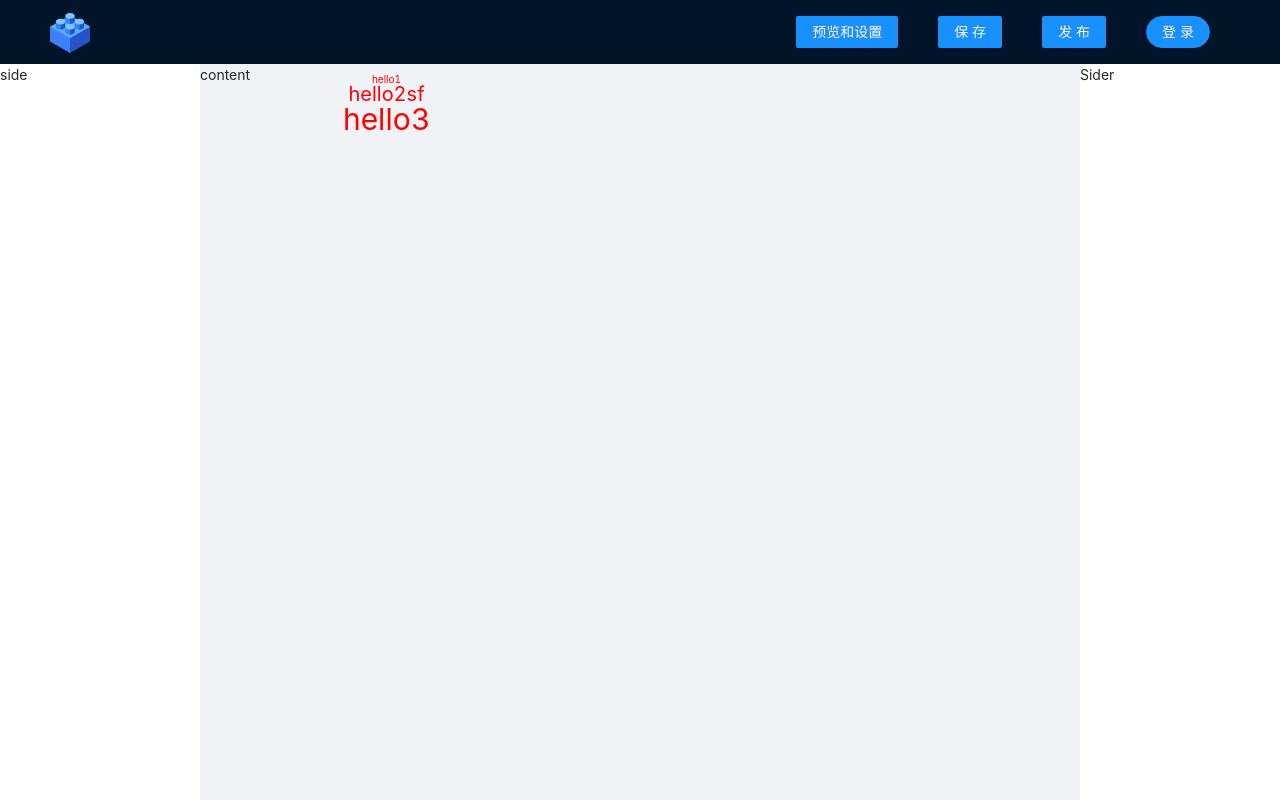
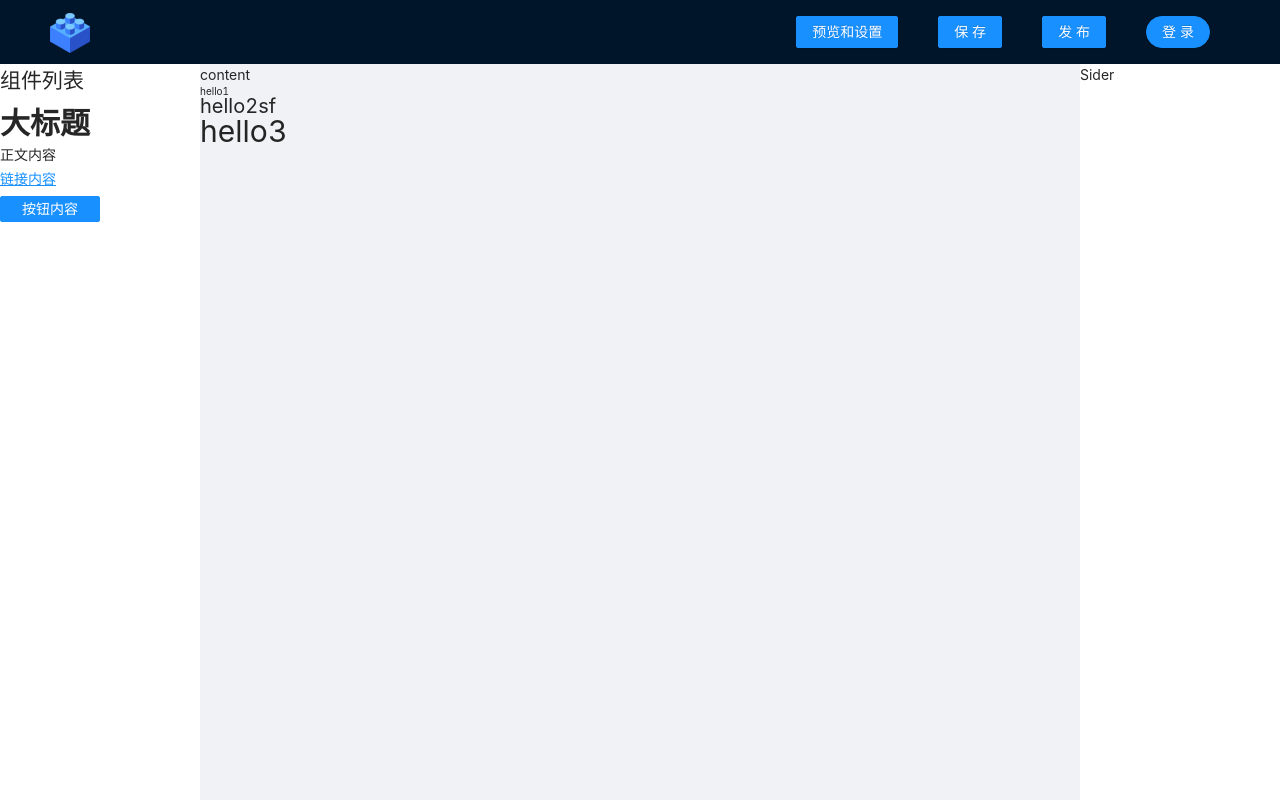
Before and after one commit to power17/poster-web, a Vue app: page /editor/1 in a window 1280 px wide. Built offline with nearby package versions, Linux system fonts and the light colour scheme.

Commit message:
feat：componentList组件开发

```diff
--- a/components.d.ts
+++ b/components.d.ts
@@ -20,6 +20,7 @@ declare module '@vue/runtime-core' {
     AMenu: typeof import('ant-design-vue/es')['Menu']
     AMenuItem: typeof import('ant-design-vue/es')['MenuItem']
     ARow: typeof import('ant-design-vue/es')['Row']
+    ComponentList: typeof import('./src/components/ComponentList/index.vue')['default']
     PText: typeof import('./src/components/PText/index.vue')['default']
     RouterLink: typeof import('vue-router')['RouterLink']
     RouterView: typeof import('vue-router')['RouterView']
--- /dev/null
+++ b/src/components/ComponentList/index.vue
@@ -0,0 +1,16 @@
+<template>
+    <div class="component-list" v-for="(val, index) in props.list" :key="index">
+        <PText v-bind="val"></PText>
+    </div>
+</template>
+<script setup lang="ts">
+import { defineProps } from 'vue'
+import PText from '../PText/index.vue'
+
+const props = defineProps<{ list: Object[] }>()
+</script>
+<style scoped lang="scss">
+.component-list {
+    margin-bottom: 10px;
+}
+</style>
--- a/src/components/PText/index.vue
+++ b/src/components/PText/index.vue
@@ -1,6 +1,5 @@
 <template>
-    <div class="p-text-component" :style="styleSheet">{{ props.text }}</div>
-    <div></div>
+    <div class="p-text-component" :style="styleSheet" @click="handleClick">{{ props.text }}</div>
 </template>
 <script setup lang="ts">
 import { defineProps, StyleValue } from 'vue'
@@ -18,7 +17,31 @@ const props = defineProps<{
     text?: string
     top?: string
     fontSize?: string
+    url?: string
+    actionType?: string
+    color?: String
+    backgroundColor?: String
+    borderWidth?: String
+    borderColor?: String
+    borderStyle?: String
+    borderRadius?: String
+    paddingLeft?: String
+    paddingRight?: String
+    paddingTop?: String
+    paddingBottom?: String
+    width?: String
+    tag?: String
+    textAlign?: String
+    position?: String
+    fontWeight?: String
+    textDecoration?: String
 }>()
+// const props = defineProps(defaultProps)
 const textData = Object.assign(textDefaultProps, props)
 const styleSheet = getStyleSheet(textData) as StyleValue
+const handleClick = () => {
+    if (textData.actionType === 'url' && textData.url) {
+        window.location.href = textData.url
+    }
+}
 </script>
--- a/src/store/modules/editor.ts
+++ b/src/store/modules/editor.ts
@@ -18,7 +18,7 @@ export const testComponents: ComponentDataType[] = [
     {
         id: uuidv4(),
         name: 'l-text',
-        props: { text: 'hello3', fontSize: '30px', top: '40px' },
+        props: { text: 'hello3', fontSize: '30px', top: '40px', actionType: 'url', url: 'https://www.baidu.com' },
     },
 ]
 const useEditorStore = defineStore({
--- /dev/null
+++ b/src/views/editor/data/defaultTemplate.ts
@@ -0,0 +1,39 @@
+const defaultTextTemplates = [
+    {
+        text: '大标题',
+        fontSize: '30px',
+        fontWeight: 'bold',
+        tag: 'h2',
+        width: '100px',
+    },
+    {
+        text: '正文内容',
+        tag: 'p',
+        width: '100px',
+    },
+    {
+        text: '链接内容',
+        color: '#1890ff',
+        textDecoration: 'underline',
+        tag: 'p',
+        width: '100px',
+    },
+    {
+        text: '按钮内容',
+        color: '#ffffff',
+        backgroundColor: '#1890ff',
+        borderWidth: '1px',
+        borderColor: '#1890ff',
+        borderStyle: 'solid',
+        borderRadius: '2px',
+        paddingLeft: '10px',
+        paddingRight: '10px',
+        paddingTop: '5px',
+        paddingBottom: '5px',
+        width: '100px',
+        tag: 'button',
+        textAlign: 'center',
+        position: 'absolute',
+    },
+]
+export default defaultTextTemplates
--- a/src/views/editor/index.vue
+++ b/src/views/editor/index.vue
@@ -24,7 +24,8 @@
         </a-layout-header>
         <a-layout>
             <a-layout-sider>
-                <div style="height: 100%">side</div>
+                <h2>组件列表</h2>
+                <ComponentList :list="defaultTextTemplates"></ComponentList>
             </a-layout-sider>
             <a-layout-content class="main">
                 <div>content</div>
@@ -38,6 +39,8 @@
 </template>
 <script setup lang="ts">
 import useEditorStore from './../../store/modules/editor.ts'
+import defaultTextTemplates from './data/defaultTemplate.ts'
+import ComponentList from '../../components/ComponentList/index.vue'
 import PText from '../../components/PText/index.vue'
 const { components } = useEditorStore()
 </script>
```
